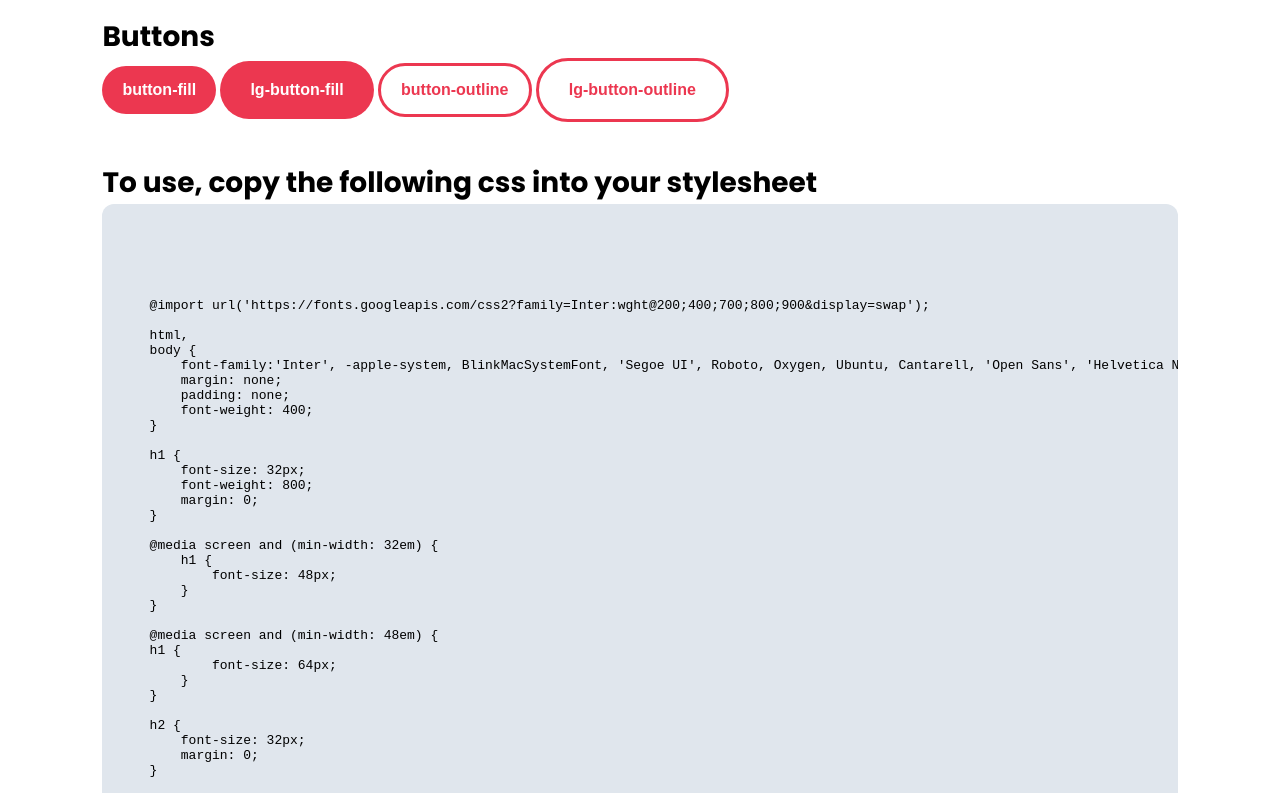
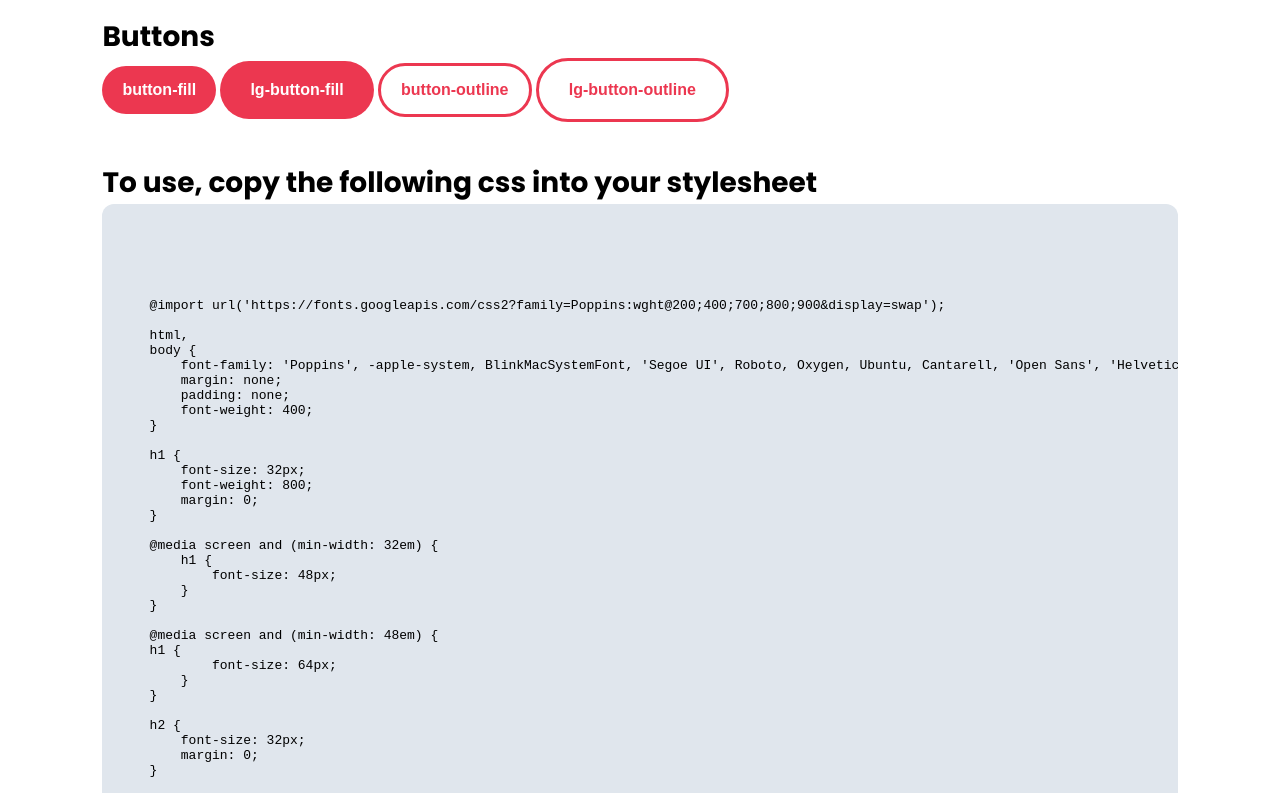
Before and after one commit to hackclub/css, a plain HTML site: page index.html in a window 1280 px wide. Shown: the part 1706-2499 px from the top of the page. Drawn offline with Linux system fonts and the light colour scheme.

Commit message:
update the css to copy

```diff
--- a/index.html
+++ b/index.html
@@ -63,11 +63,11 @@
         <div class="box">
             <pre>
                 <code>
-    @import url('https://fonts.googleapis.com/css2?family=Inter:wght@200;400;700;800;900&display=swap');
+    @import url('https://fonts.googleapis.com/css2?family=Poppins:wght@200;400;700;800;900&display=swap');
 
     html,
     body {
-        font-family:'Inter', -apple-system, BlinkMacSystemFont, 'Segoe UI', Roboto, Oxygen, Ubuntu, Cantarell, 'Open Sans', 'Helvetica Neue', sans-serif;
+        font-family: 'Poppins', -apple-system, BlinkMacSystemFont, 'Segoe UI', Roboto, Oxygen, Ubuntu, Cantarell, 'Open Sans', 'Helvetica Neue', sans-serif;
         margin: none;
         padding: none;
         font-weight: 400;
```
